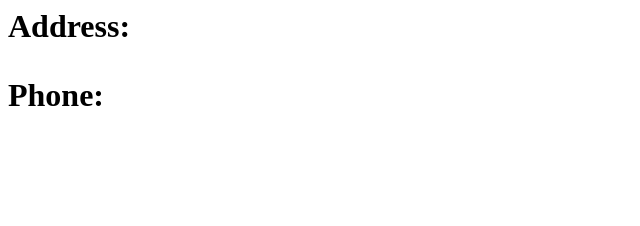
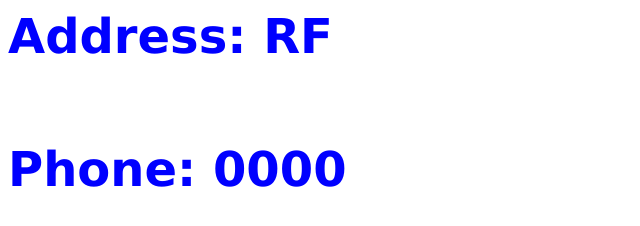
Before and after one commit to semantul/sf_site, a plain HTML site: page contacts.html in a window 1280 px wide. Shown: the whole page, without its empty margins (0-640 px from the left). Drawn offline with Linux system fonts and the light colour scheme.

Commit message:
Added CSS and modified content

```diff
--- a/contacts.html
+++ b/contacts.html
@@ -2,9 +2,21 @@
  <head>
   <meta http-equiv="content-type" content="text/html; charset=utf-8">
   <title>SF site</title>
+  <style>
+	h1 {
+	    color: blue;
+	    font-family: verdana;
+	    font-size: 300%;
+	}
+	p  {
+    	color: red;
+    	font-family: courier;
+    	font-size: 160%;
+	}
+ </style>
  </head>
  <body>
-  <p><h1>Address:</p>
-  <p><h1>Phone:</p>
+  <p><h1>Address: RF</p>
+  <p><h1>Phone: 0000</p>
  </body>
 </html>
```
Also changed, not shown: index.html (+3 -0 lines).
